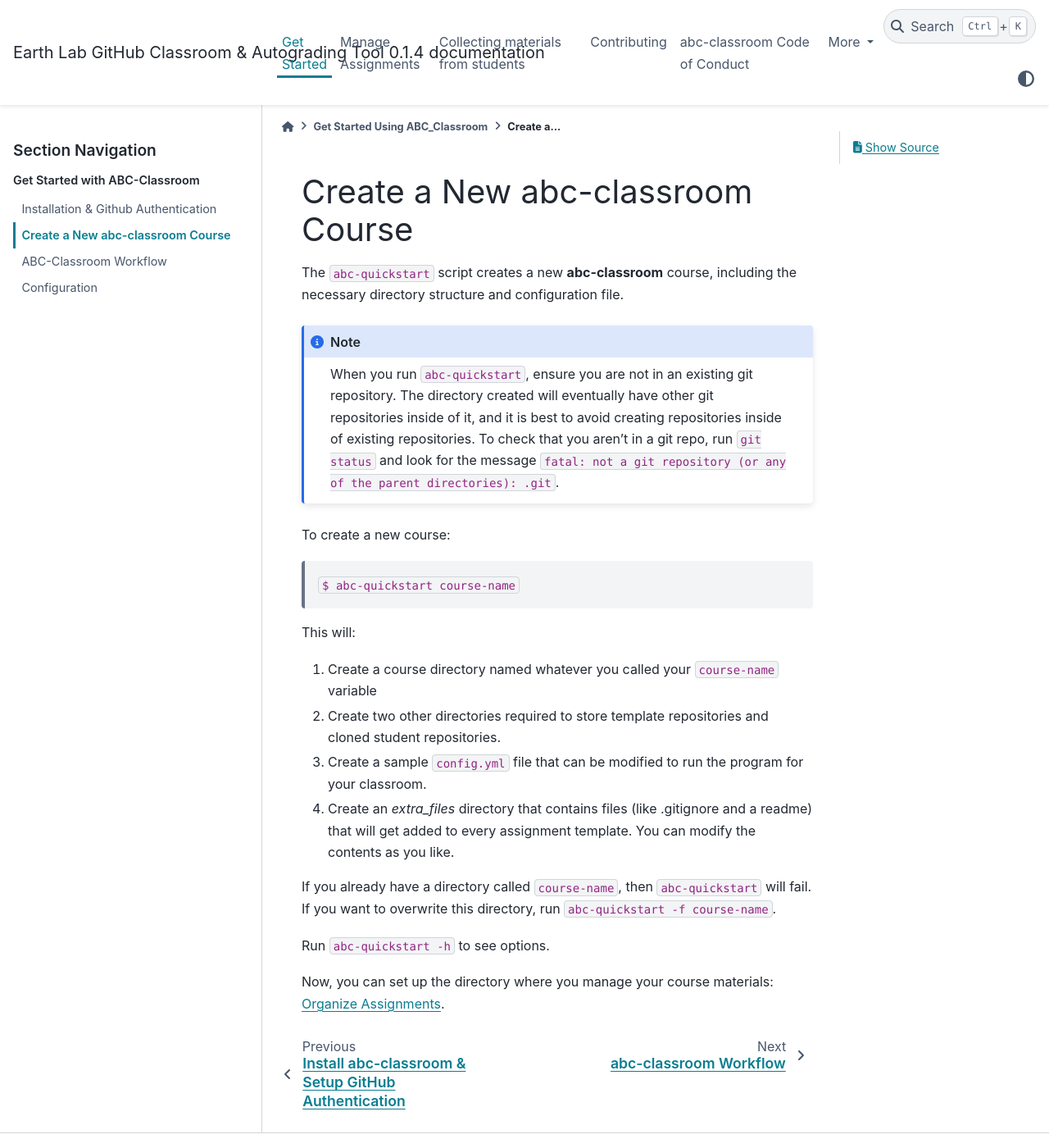
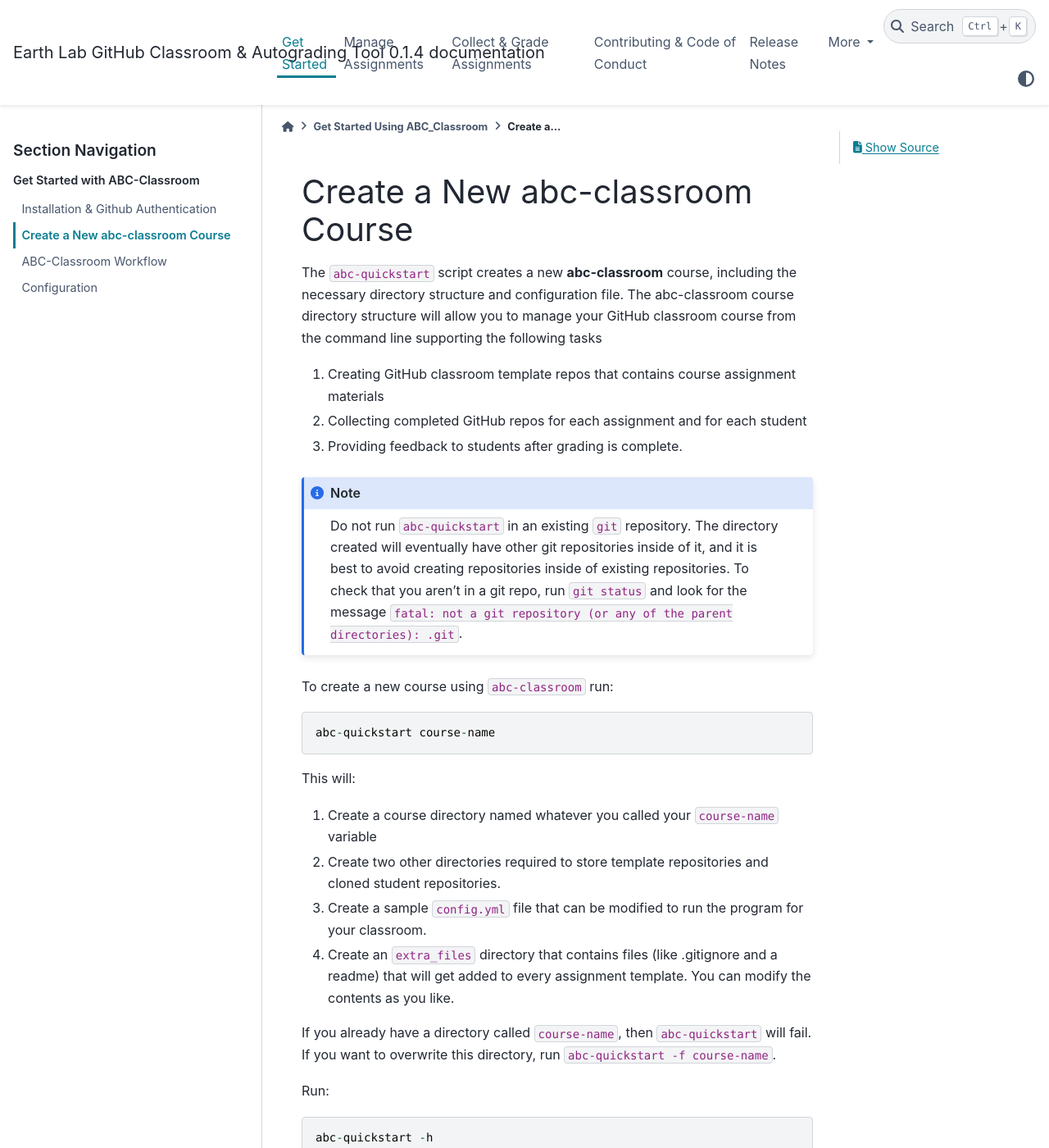
Before and after one commit to earthlab/abc-classroom, a Sphinx documentation site: the page built from docs/get-started/create-course.rst, in a window 1280 px wide and 1400 px high. Shown: the whole window at 82% size. Built offline with Sphinx 7.4.7 and the PyData theme 0.15.4, drawn with Linux system fonts in a browser that asks for light colours; some of the changed text lies outside the part shown.

Commit message:
Update abc docs (#279)
* update assignment docs

* black

* updates to grading workflow

* doc updates and fixes

* fix dev rquirements

* reorg and adding roster info

* updating clone docs

* adding more details on abc clone and the roster

* reorg

```diff
--- a/docs/code-of-conduct.rst
+++ /dev/null
@@ -1 +0,0 @@
-.. include:: ../CODE_OF_CONDUCT.rst
--- a/docs/contributing.rst
+++ /dev/null
@@ -1 +0,0 @@
-.. include:: ../CONTRIBUTING.rst
--- /dev/null
+++ b/docs/contributing/code-of-conduct.rst
@@ -0,0 +1 @@
+.. include:: ../../CODE_OF_CONDUCT.rst
--- /dev/null
+++ b/docs/contributing/contributing.rst
@@ -0,0 +1 @@
+.. include:: ../../CONTRIBUTING.rst
--- a/docs/get-started/create-course.rst
+++ b/docs/get-started/create-course.rst
@@ -1,16 +1,26 @@
 Create a New abc-classroom Course
 ----------------------------------
 
-The ``abc-quickstart`` script creates a new **abc-classroom** course, including the necessary directory structure and configuration file.
+The ``abc-quickstart`` script creates a new **abc-classroom** course, including
+the necessary directory structure and configuration file. The abc-classroom
+course directory structure will allow you to manage your GitHub classroom course
+from the command line supporting the following tasks
+
+1. Creating GitHub classroom template repos that contains course assignment materials
+2. Collecting completed GitHub repos for each assignment and for each student
+3. Providing feedback to students after grading is complete.
 
 .. note::
-    When you run ``abc-quickstart``, ensure you are not in an existing git repository. The directory created will
-    eventually have other git repositories inside of it, and it is best to avoid creating repositories inside of
-    existing repositories. To check that you aren't in a git repo, run ``git status`` and look for the message ``fatal: not a git repository (or any of the parent directories): .git``.
+    Do not run ``abc-quickstart`` in an existing ``git``
+    repository. The directory created will eventually have other git
+    repositories inside of it, and it is best to avoid creating repositories
+    inside of existing repositories. To check that you aren't in a git repo,
+    run ``git status`` and look for the message ``fatal: not a git repository
+    (or any of the parent directories): .git``.
 
-To create a new course:
+To create a new course using ``abc-classroom`` run::
 
-     ``$ abc-quickstart course-name``
+    abc-quickstart course-name
 
 This will:
 
@@ -18,10 +28,17 @@
 2. Create two other directories required to store template repositories
    and cloned student repositories.
 3. Create a sample ``config.yml`` file that can be modified to run the program for your classroom.
-4. Create an `extra_files` directory that contains files (like .gitignore and a readme) that will get added to every assignment template. You can modify the contents as you like.
+4. Create an ``extra_files`` directory that contains files (like .gitignore and a readme) that will get added to every assignment template. You can modify the contents as you like.
 
-If you already have a directory called ``course-name``, then ``abc-quickstart`` will fail. If you want to overwrite this directory, run ``abc-quickstart -f course-name``.
+If you already have a directory called ``course-name``, then ``abc-quickstart``
+will fail. If you want to overwrite this directory, run
+``abc-quickstart -f course-name``.
 
-Run ``abc-quickstart -h`` to see options.
+Run::
 
-Now, you can set up the directory where you manage your course materials: :doc:`../manage-assignments/course-materials`.
+    abc-quickstart -h
+
+to see options.
+
+Now, you can set up the directory where you manage your
+assignments: :doc:`../manage-assignments/course-materials`.
--- a/docs/get-started/overview.rst
+++ b/docs/get-started/overview.rst
@@ -21,8 +21,8 @@
 * create an assignment on GitHub Classroom and link the template repository to the GitHub Classroom assignment
 * give students the assignment link
 * students accept assignment, complete work, and submit by pushing to their github repo
-* :doc:`clone student repos and copy submitted files </clone>` into course materials directory
-* :doc:`copy feedback reports from course materials to student repos </manage-assignments/feedback>` and push back to students
+* :doc:`clone student repos and copy submitted files </collect-grade-assignments/clone>` into course materials directory
+* :doc:`copy feedback reports from course materials to student repos </collect-grade-assignments/feedback>` and push back to students
 
 abc-classroom scripts
 =====================
--- a/docs/index.rst
+++ b/docs/index.rst
@@ -18,11 +18,9 @@
 
    Get Started <get-started/index>
    manage-assignments/index
-   clone
-   contributing
-   code-of-conduct
+   Collect & Grade Assignments <collect-grade-assignments/index>
+   contributing/index
    change-log
-   previous-functionality
    api
 
 Indices and tables
--- a/docs/manage-assignments/index.rst
+++ b/docs/manage-assignments/index.rst
@@ -11,5 +11,4 @@
 
    course-materials
    new_assignment
-   feedback
    create-grade-assignment-workflow
```
Also changed, not shown: docs/clone.rst (deleted, +0 -60 lines), docs/collect-grade-assignments/clone.rst (added, +94 -0 lines), docs/collect-grade-assignments/feedback.rst (added, +45 -0 lines), docs/collect-grade-assignments/index.rst (added, +12 -0 lines), docs/collect-grade-assignments/roster.rst (added, +36 -0 lines), docs/contributing/index.rst (added, +12 -0 lines), docs/manage-assignments/feedback.rst (deleted, +0 -37 lines), docs/contributing/previous-functionality.rst (renamed from docs/previous-functionality.rst).
